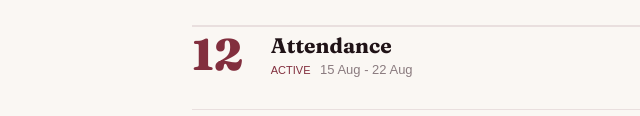
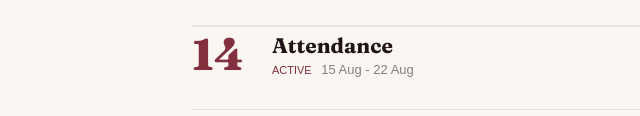
Before and after one commit to tejas101k/Scrum_Board, a plain HTML site: page html/home.html in a window 1280 px wide. Shown: the part 286-402 px from the top of the page, 0-640 px from the left. Drawn offline with Linux system fonts and the light colour scheme; a web font is replaced by a local one.

Commit message:
Update sprint number home.html

```diff
--- a/html/home.html
+++ b/html/home.html
@@ -67,7 +67,7 @@
       </div>
 
       <div class="sprint">
-      <div class="sprint_number">12</div>
+      <div class="sprint_number">14</div>
       <div>
         <h2>Attendance</h2>
         <p><em>Active</em> 15 Aug - 22 Aug</p>
```
